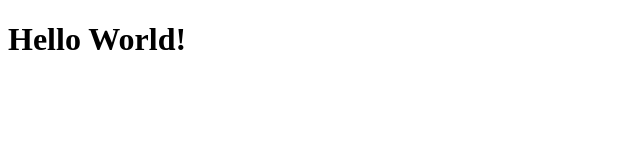
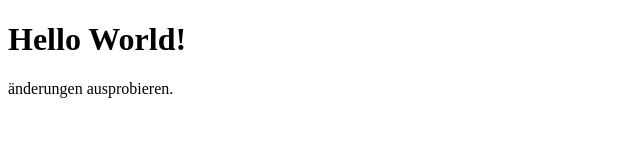
Before and after one commit to icecube66/firstGitProject, a plain HTML site: page yourOrdner/index.html in a window 1280 px wide. Shown: the whole page, without its empty margins (0-640 px from the left). Drawn offline with Linux system fonts and the light colour scheme.

Commit message:
add a paragraph in index.html

```diff
--- a/yourOrdner/index.html
+++ b/yourOrdner/index.html
@@ -8,6 +8,7 @@
 </head>
 <body>
     <h1>Hello World!</h1>
-
+    <p1>änderungen ausprobieren.
+    </p1>
 </body>
 </html>
```
